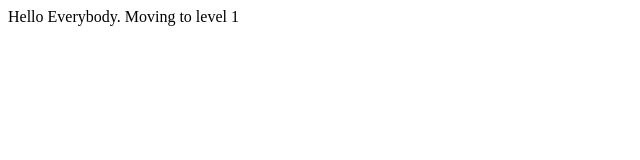
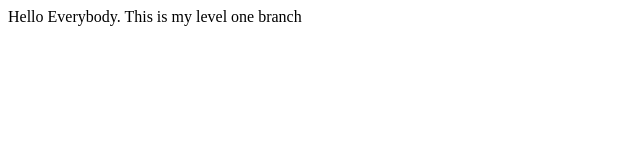
Before and after one commit to tunde-dovenet/lecture1, a plain HTML site: page index.html in a window 1280 px wide. Shown: the full height of the page, 0-640 px from the left. Drawn offline with Linux system fonts and the light colour scheme.

Commit message:
Pushing my level1 to the upostream

```diff
--- a/index.html
+++ b/index.html
@@ -8,7 +8,7 @@
 <body>
     Hello Everybody.
 
-    Moving to level 1
+    This is my level one branch
 </body>
 
 </html>
```
